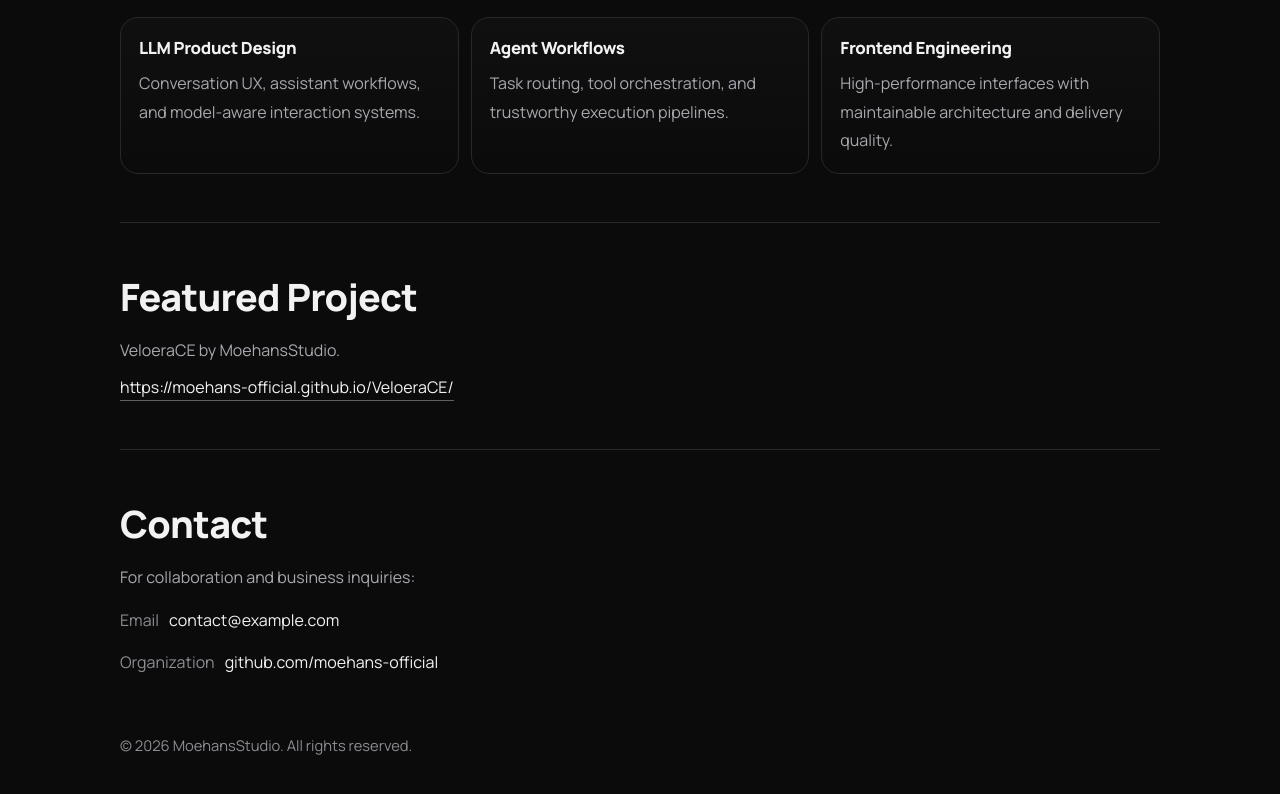
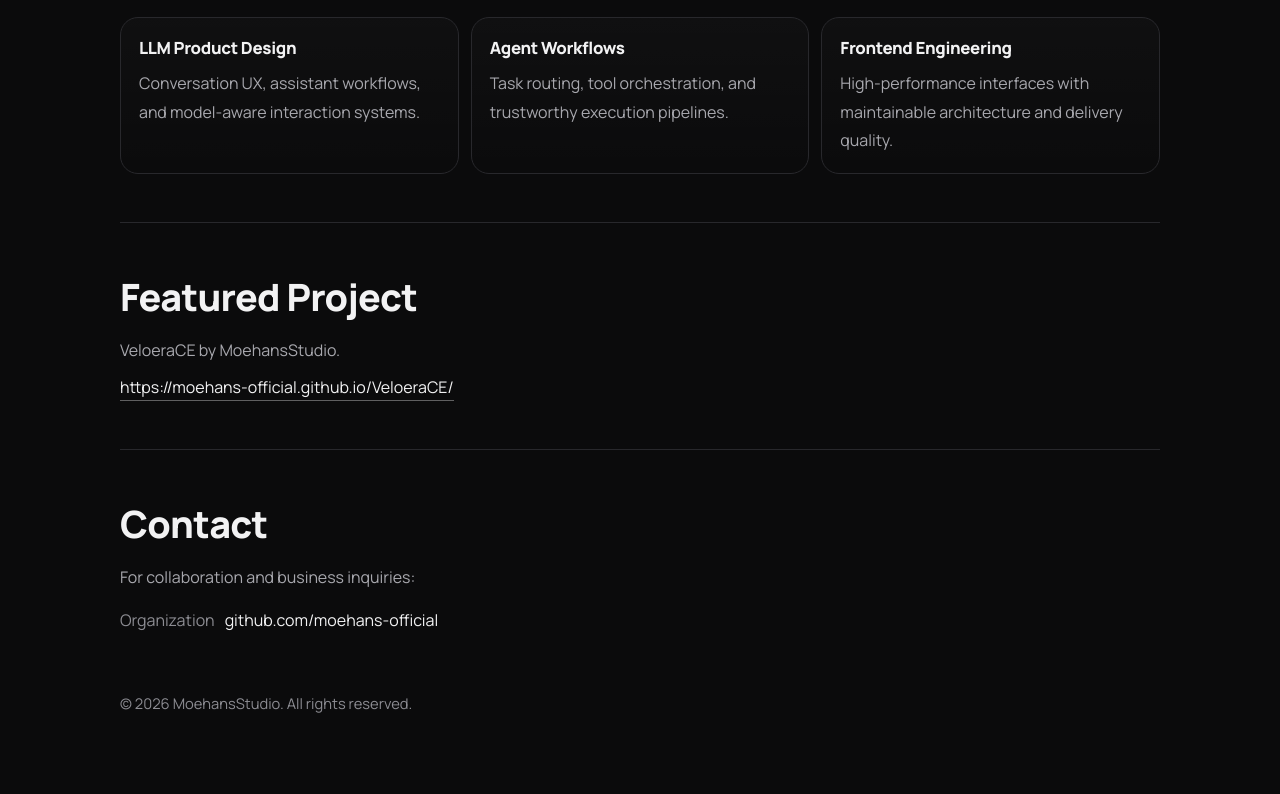
Before and after one commit to moehans-official/moehans-official.github.io, a plain HTML site: page index.html in a window 1280 px wide. Shown: the part 1001-1795 px from the top of the page. After the commit the page ends 1763 px from the top, so only its background shows below. Drawn offline with Linux system fonts and the light colour scheme.

Commit message:
chore: remove contact email from contact section

```diff
--- a/index.html
+++ b/index.html
@@ -71,10 +71,6 @@
       <h2 data-i18n="contact_title">Contact</h2>
       <p data-i18n="contact_body">For collaboration and business inquiries:</p>
       <p class="contact-line">
-        <span data-i18n="contact_email_label">Email</span>
-        <a href="mailto:contact@example.com">contact@example.com</a>
-      </p>
-      <p class="contact-line">
         <span data-i18n="contact_org_label">Organization</span>
         <a href="https://github.com/moehans-official" target="_blank" rel="noopener noreferrer">github.com/moehans-official</a>
       </p>
@@ -118,7 +114,6 @@
           projects_body: 'VeloeraCE by MoehansStudio.',
           contact_title: 'Contact',
           contact_body: 'For collaboration and business inquiries:',
-          contact_email_label: 'Email',
           contact_org_label: 'Organization',
           footer_text: 'MoehansStudio. All rights reserved.'
         },
@@ -147,7 +142,6 @@
           projects_body: 'MoehansStudio 旗下项目 VeloeraCE。',
           contact_title: '联系',
           contact_body: '商务合作与项目咨询：',
-          contact_email_label: '邮箱',
           contact_org_label: '组织',
           footer_text: 'MoehansStudio 版权所有。'
         }
```
